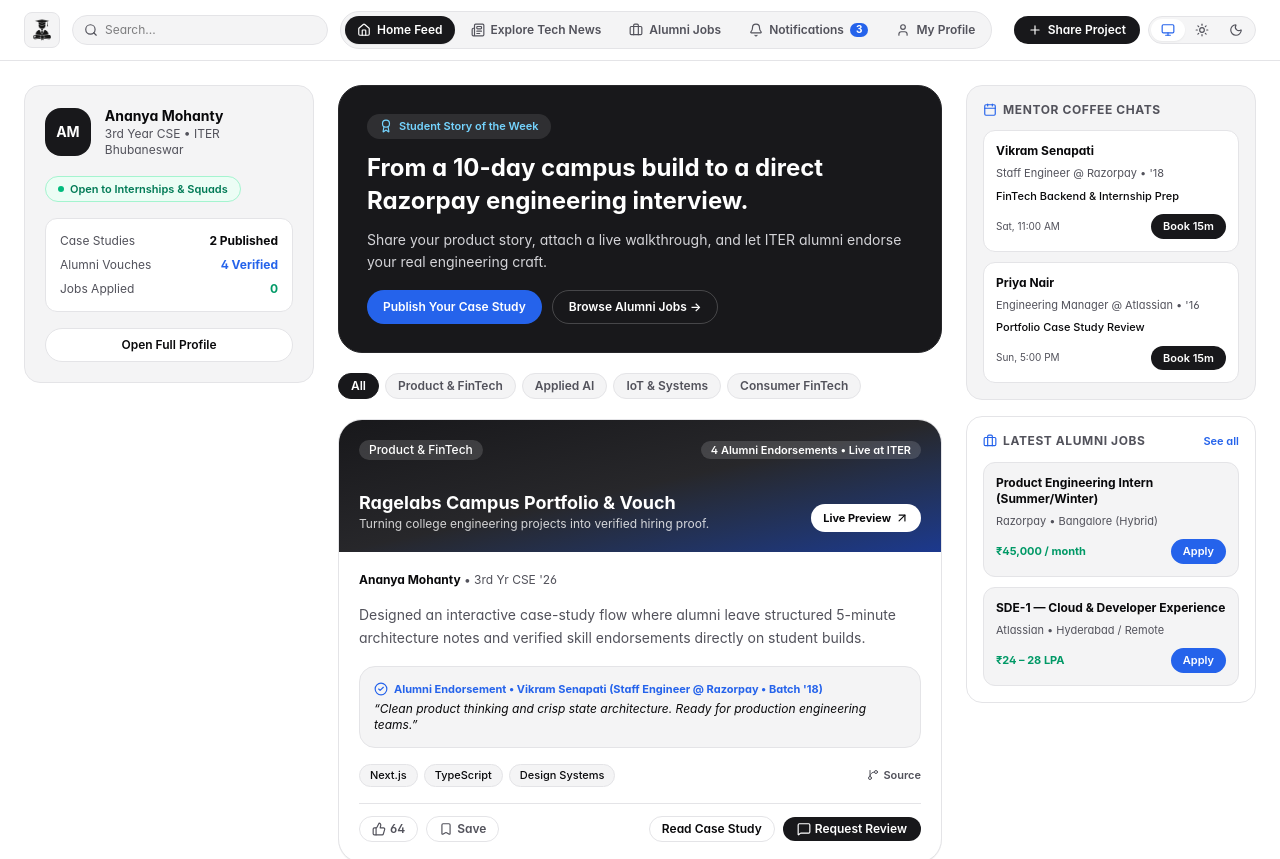
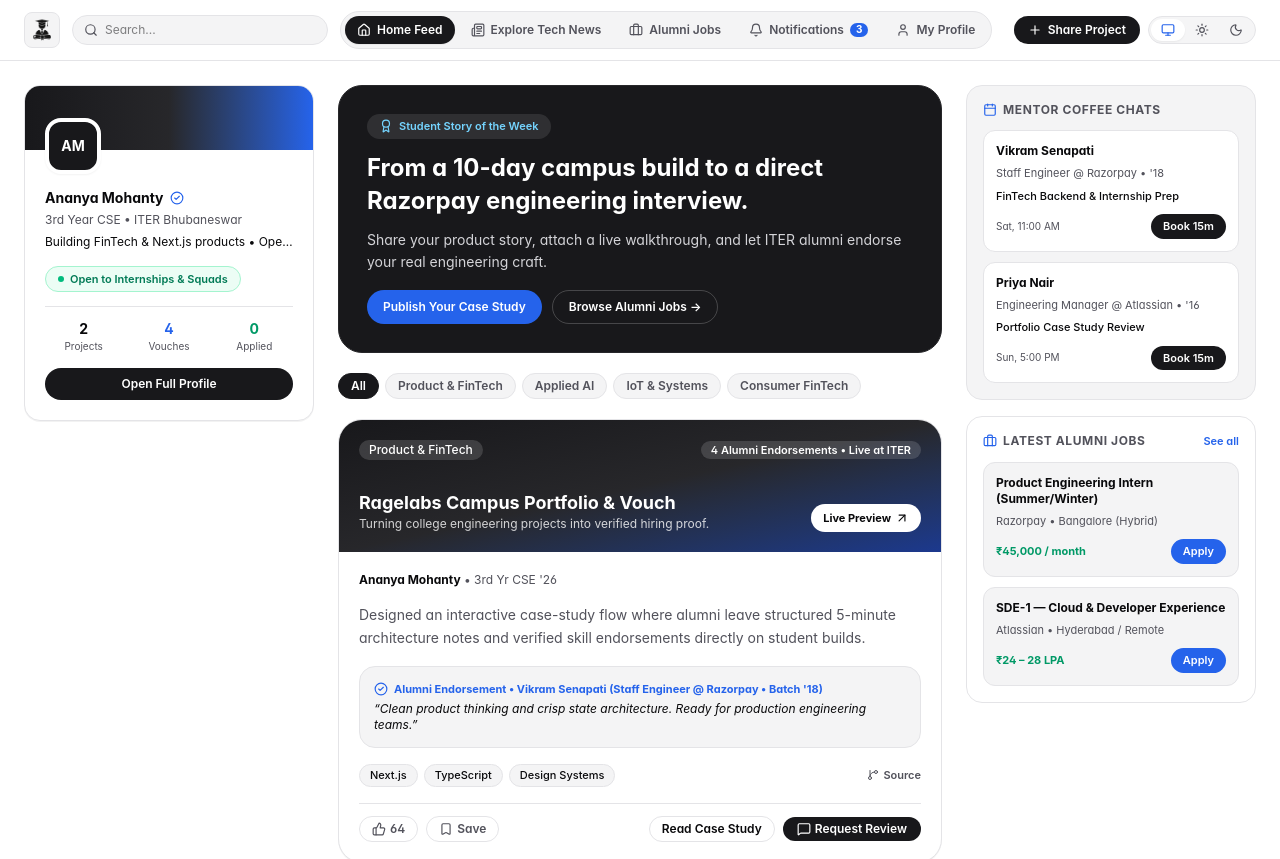
Before and after one commit to ragelabs-ssssd/Alum-Connect, a Next.js app: page /student in a window 1280 px wide. Shown: the top 859 px of the page. Built offline with nearby package versions, Linux system fonts and the light colour scheme.

Commit message:
feat: add Executive Banner + 1-line bio left profile card to /student

```diff
--- a/src/app/student/page.tsx
+++ b/src/app/student/page.tsx
@@ -581,17 +581,26 @@ export default function StudentStudioPage() {
       <div className="max-w-[1440px] mx-auto px-4 sm:px-6 py-6 grid grid-cols-1 lg:grid-cols-12 gap-6 items-start">
         {/* LEFT RAIL: Student Identity */}
         <aside className="lg:col-span-3 space-y-4 lg:sticky lg:top-20">
-          <div className="rounded-2xl border border-[#E4E4E7] dark:border-zinc-800 bg-[#F4F4F5] dark:bg-zinc-900 p-5 space-y-4">
-            <div className="flex items-center gap-3.5">
-              <div className="h-12 w-12 rounded-2xl bg-[#18181B] dark:bg-zinc-100 text-white dark:text-zinc-950 flex items-center justify-center font-bold text-sm">
+          <div className="rounded-2xl border border-[#E4E4E7] dark:border-zinc-800 bg-white dark:bg-zinc-900 overflow-hidden shadow-2xs">
+            {/* Back Banner */}
+            <div className="h-16 bg-gradient-to-r from-[#18181B] via-zinc-800 to-[#2563EB]" />
+
+            <div className="px-5 pb-5 -mt-8 space-y-3.5">
+              <div className="h-14 w-14 rounded-2xl bg-[#18181B] dark:bg-zinc-100 text-white dark:text-zinc-950 border-4 border-white dark:border-zinc-900 flex items-center justify-center font-bold text-sm shadow-xs">
                 AM
               </div>
-              <div>
+
+              <div className="space-y-1">
+                <div className="flex items-center gap-1.5">
                   <h2 className="text-sm font-bold">Ananya Mohanty</h2>
+                  <CheckCircle2 className="w-3.5 h-3.5 text-[#2563EB] shrink-0" />
+                </div>
                 <p className="text-xs text-[#52525B] dark:text-zinc-400">
                   3rd Year CSE • ITER Bhubaneswar
                 </p>
-              </div>
+                <p className="text-xs text-[#09090B] dark:text-zinc-200 truncate pt-0.5">
+                  Building FinTech &amp; Next.js products • Open to SDE Internships
+                </p>
               </div>
 
               <div className="inline-flex items-center gap-1.5 rounded-full bg-emerald-50 dark:bg-emerald-500/10 border border-emerald-200 dark:border-emerald-500/25 px-3 py-1 text-[11px] font-semibold text-emerald-700 dark:text-emerald-300">
@@ -599,30 +608,37 @@ export default function StudentStudioPage() {
                 Open to Internships &amp; Squads
               </div>
 
-            <div className="rounded-xl bg-white dark:bg-zinc-950 border border-[#E4E4E7] dark:border-zinc-800 p-3.5 space-y-2 text-xs">
-              <div className="flex items-center justify-between">
-                <span className="text-[#52525B] dark:text-zinc-400">Case Studies</span>
-                <span className="font-bold">{myBuilds.length} Published</span>
+              <div className="grid grid-cols-3 gap-2 pt-3 border-t border-[#E4E4E7] dark:border-zinc-800 text-center">
+                <div>
+                  <div className="text-sm font-bold">{myBuilds.length}</div>
+                  <div className="text-[10px] text-[#52525B] dark:text-zinc-400">
+                    Projects
                   </div>
-              <div className="flex items-center justify-between">
-                <span className="text-[#52525B] dark:text-zinc-400">Alumni Vouches</span>
-                <span className="font-bold text-[#2563EB]">4 Verified</span>
                 </div>
-              <div className="flex items-center justify-between">
-                <span className="text-[#52525B] dark:text-zinc-400">Jobs Applied</span>
-                <span className="font-bold text-emerald-600 dark:text-emerald-400">
+                <div>
+                  <div className="text-sm font-bold text-[#2563EB]">4</div>
+                  <div className="text-[10px] text-[#52525B] dark:text-zinc-400">
+                    Vouches
+                  </div>
+                </div>
+                <div>
+                  <div className="text-sm font-bold text-emerald-600 dark:text-emerald-400">
                     {Object.values(appliedJobs).filter(Boolean).length}
-                </span>
+                  </div>
+                  <div className="text-[10px] text-[#52525B] dark:text-zinc-400">
+                    Applied
+                  </div>
                 </div>
               </div>
 
               <button
                 type="button"
                 onClick={() => setSection('profile')}
-              className="w-full rounded-full border border-[#E4E4E7] dark:border-zinc-700 bg-white dark:bg-zinc-950 hover:border-[#2563EB] py-2 text-xs font-semibold transition-colors"
+                className="w-full rounded-full bg-[#18181B] hover:bg-[#27272A] dark:bg-zinc-100 dark:hover:bg-zinc-200 dark:text-zinc-950 text-white py-2 text-xs font-semibold transition-colors"
               >
                 Open Full Profile
               </button>
+            </div>
           </div>
         </aside>
 
```
Lines whose indentation alone changed are shown as unchanged.
